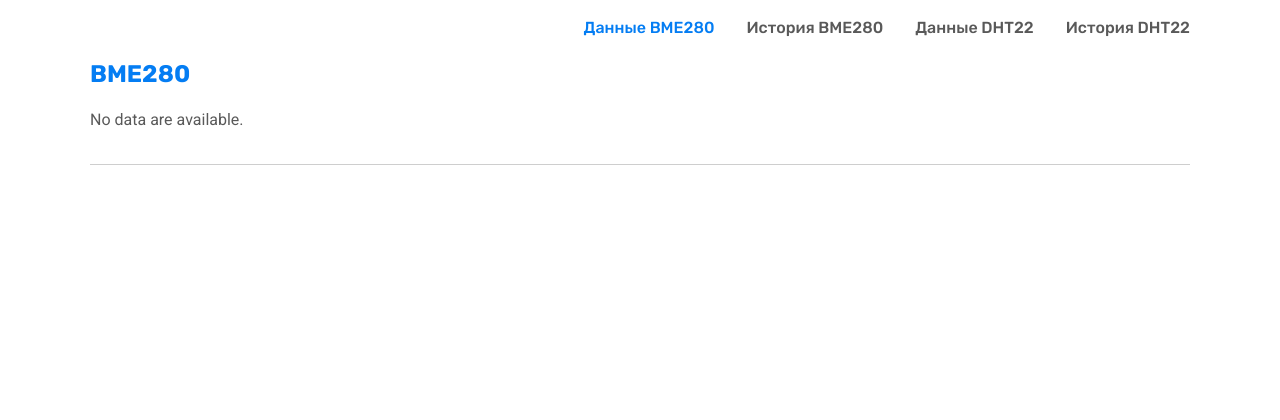
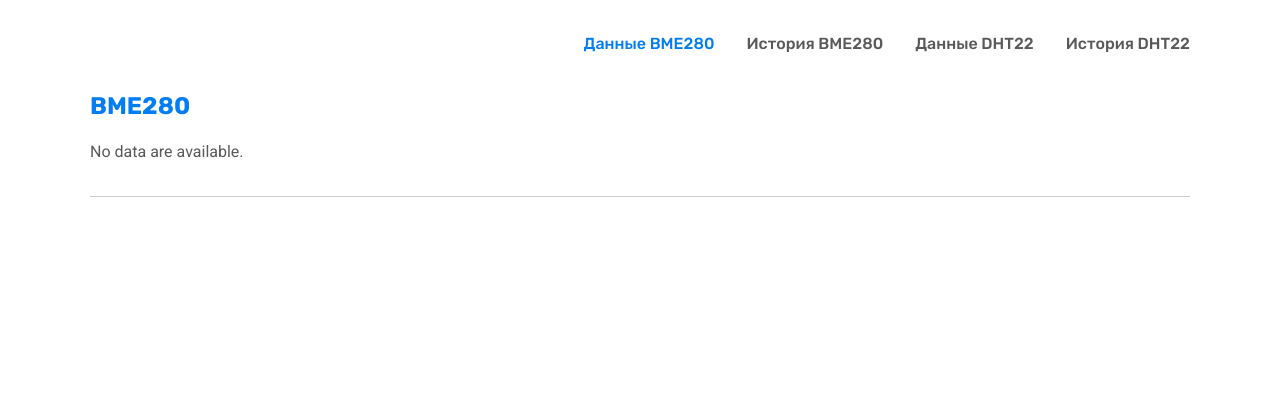
Before and after one commit to Missisol/rpi-sensors, a Django app: page /bme/ in a window 1280 px wide. Shown: the top 420 px of the page. Run offline with Django 4.2, Linux system fonts and the light colour scheme; data that the repository does not hold is empty; some libraries are stand-ins or nearby versions.

Commit message:
Styles updated

```diff
--- a/meteo/static/css/header.css
+++ b/meteo/static/css/header.css
@@ -1,5 +1,6 @@
 .header {
   display: flex;
+  padding: var(--gap) 0;
 }
 
 .header__nav {
@@ -9,7 +10,8 @@
 .header__links {
   display: flex;
   flex-wrap: wrap;
-  gap: calc(var(--gap) * 2);
+  column-gap: calc(var(--gap) * 2);
+  row-gap: var(--gap);
   padding: var(--gap) 0;
 }
 
```
